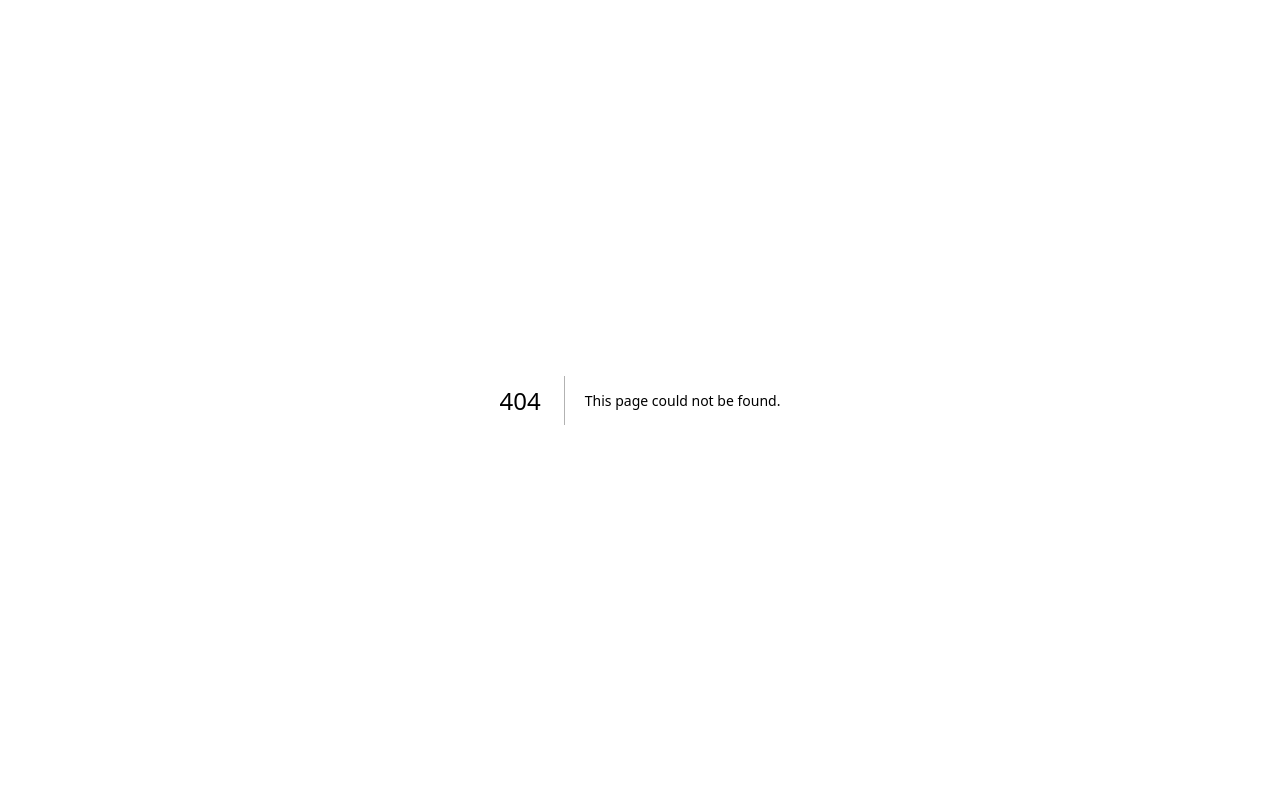
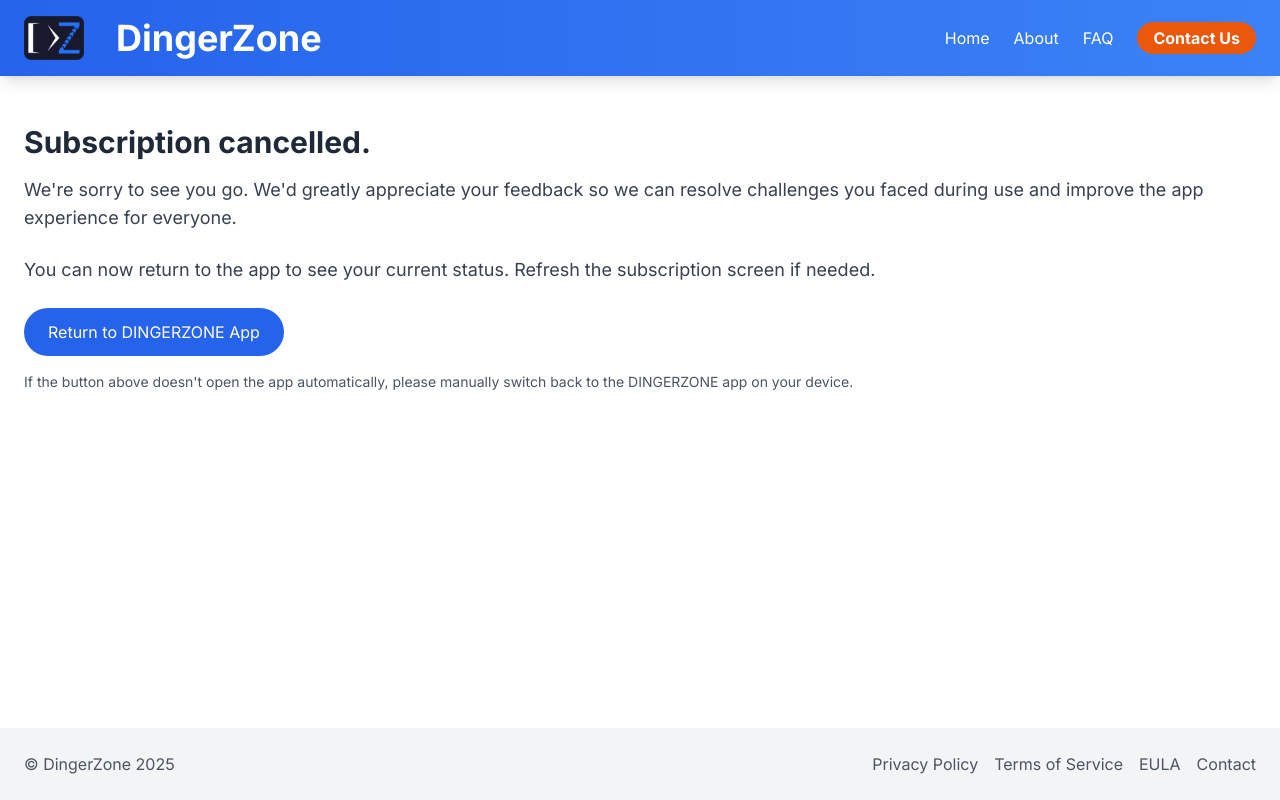
Before and after one commit to MWise01/dingerzone_web, a Next.js app: page /subscription-cancel in a window 1280 px wide. Before the commit this address had no page. Built offline with nearby package versions, Linux system fonts and the light colour scheme.

Commit message:
updated subscription cancel

```diff
--- /dev/null
+++ b/src/app/subscription-cancel/page.tsx
@@ -0,0 +1,54 @@
+'use client';
+
+import { useEffect, Suspense } from 'react'; // Add Suspense import
+import { useSearchParams } from 'next/navigation';
+import Header from '../../components/Header';
+import Footer from '../../components/Footer';
+
+function SubscriptionCancelContent() {
+  const searchParams = useSearchParams();
+  const sessionId = searchParams.get('session_id'); // Optional: Can use to verify session if needed
+
+  useEffect(() => {
+    // Optional: If you want to verify the session or log it, make an API call here
+    if (sessionId) {
+      console.log('Subscription session ID:', sessionId);
+      // e.g., fetch('/api/verify-session', { method: 'POST', body: JSON.stringify({ sessionId }) });
+    }
+  }, [sessionId]);
+
+  return (
+    <div className="flex flex-col min-h-screen bg-white text-gray-800">
+      <Header />
+      <main className="flex-grow">
+        <section className="container mx-auto py-12 px-6">
+          <h1 className="text-3xl font-bold mb-4 text-gray-800">Subscription cancelled.</h1>
+          <p className="text-lg text-gray-700 mb-6">
+            We&apos;re sorry to see you go. We&apos;d greatly appreciate your feedback so we can resolve challenges you faced during use and improve the app experience for everyone.
+          </p>
+          <p className="text-lg text-gray-700 mb-6">
+            You can now return to the app to see your current status. Refresh the subscription screen if needed.
+          </p>
+          <a
+            href="dingerzone://subscription-success" // Your app's deep link scheme
+            className="inline-block px-6 py-3 bg-blue-600 text-white rounded-3xl hover:bg-blue-800"
+          >
+            Return to DINGERZONE App
+          </a>
+          <p className="text-sm text-gray-600 mt-4">
+            If the button above doesn&apos;t open the app automatically, please manually switch back to the DINGERZONE app on your device.
+          </p>
+        </section>
+      </main>
+      <Footer />
+    </div>
+  );
+}
+
+export default function SubscriptionCancel() {
+  return (
+    <Suspense fallback={<div>Loading...</div>}>
+      <SubscriptionCancelContent />
+    </Suspense>
+  );
+}
```
